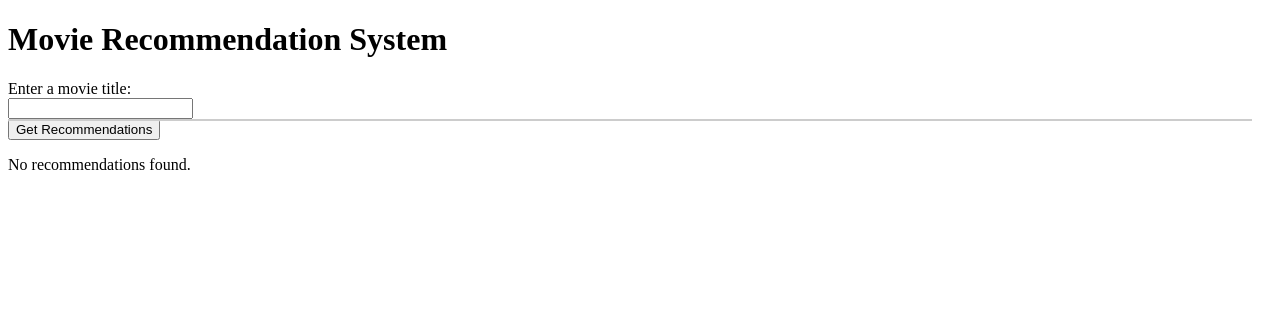
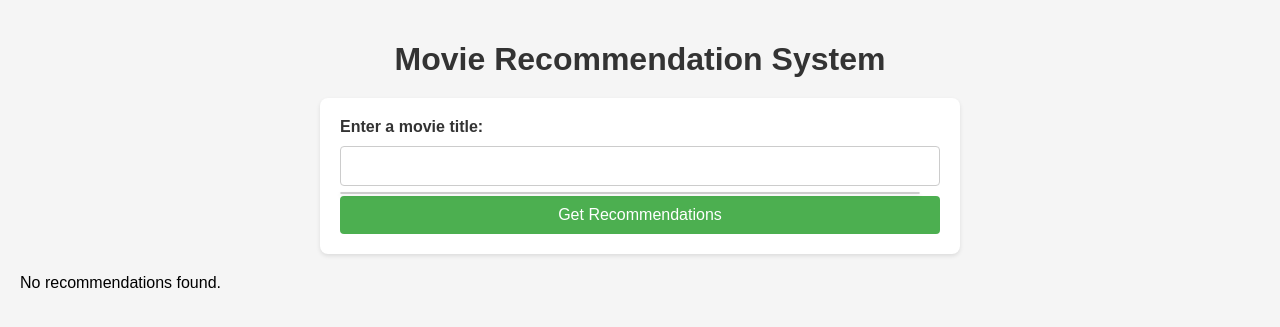
Before and after one commit to YaseenBashaT/movie-recommend, a Flask app: page / in a window 1280 px wide. Shown: the top 327 px of the page. Run offline with Flask 3, Linux system fonts and the light colour scheme.

Commit message:
Update index.html

```diff
--- a/templates/index.html
+++ b/templates/index.html
@@ -4,6 +4,56 @@
     <title>Movie Recommendation System</title>
     <style>
         /* Add basic styling for the suggestion box */
+        body {
+    font-family: Arial, sans-serif;
+    background-color: #f5f5f5;
+    margin: 0;
+    padding: 20px;
+    box-sizing: border-box;
+}
+form {
+    background-color: #fff;
+    padding: 20px;
+    border-radius: 8px;
+    box-shadow: 0 2px 4px rgba(0, 0, 0, 0.1);
+    max-width: 600px;
+    margin: 0 auto;
+}
+h1 {
+    text-align: center;
+    color: #333;
+    margin-bottom: 20px;
+}
+label {
+    font-weight: bold;
+    color: #333;
+    display: block;
+    margin-bottom: 10px;
+}
+input[type="text"] {
+    width: 100%;
+    padding: 10px;
+    font-size: 16px;
+    border: 1px solid #ccc;
+    border-radius: 4px;
+    box-sizing: border-box;
+    margin-bottom: 10px;
+}
+input[type="submit"] {
+    background-color: #4CAF50;
+    color: white;
+    padding: 10px 20px;
+    font-size: 16px;
+    border: none;
+    border-radius: 4px;
+    cursor: pointer;
+    display: block;
+    width: 100%;
+    box-sizing: border-box;
+}
+input[type="submit"]:hover {
+    background-color: #45a049;
+}
 .suggestions {
     border: 1px solid #ccc;
     max-height: 150px;
@@ -12,13 +62,40 @@
     background-color: white;
     width: calc(100% - 22px);
     z-index: 1000;
+    box-shadow: 0 2px 4px rgba(0, 0, 0, 0.1);
+    border-radius: 4px;
+    margin-top: -4px; /* Adjust to align with input */
 }
 .suggestion-item {
-            padding: 8px;
+    padding: 10px;
     cursor: pointer;
+    font-size: 14px;
+    color: #333;
 }
-        .suggestion-item:hover {
+.suggestion-item:hover, .suggestion-item:focus {
     background-color: #f0f0f0;
+}
+#results {
+    margin-top: 20px;
+}
+
+#results h2 {
+    color: #333;
+    font-size: 20px;
+}
+#results ul {
+    list-style-type: none;
+    padding: 0;
+}
+#results li {
+    background-color: #fff;
+    margin-bottom: 10px;
+    padding: 10px;
+    border-radius: 4px;
+    box-shadow: 0 2px 4px rgba(0, 0, 0, 0.1);
+}
+.suggestion-item:focus {
+    outline: 2px solid #4CAF50;
 }
    </style>
 </head>
```
Lines whose indentation alone changed are shown as unchanged.
